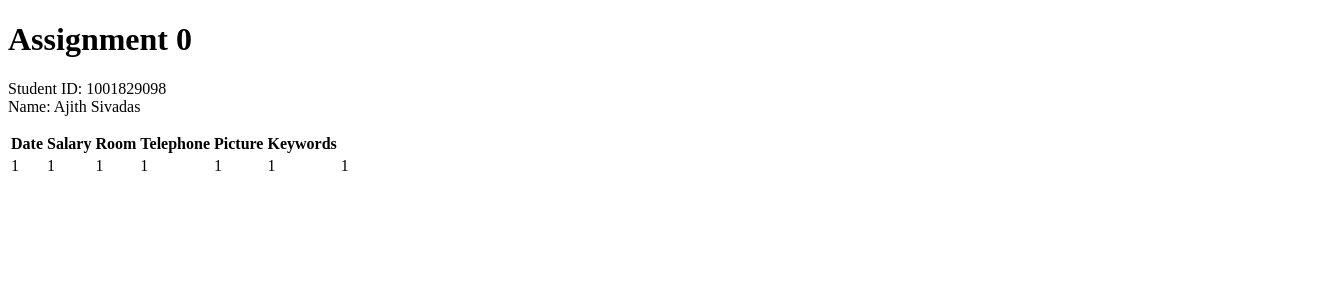
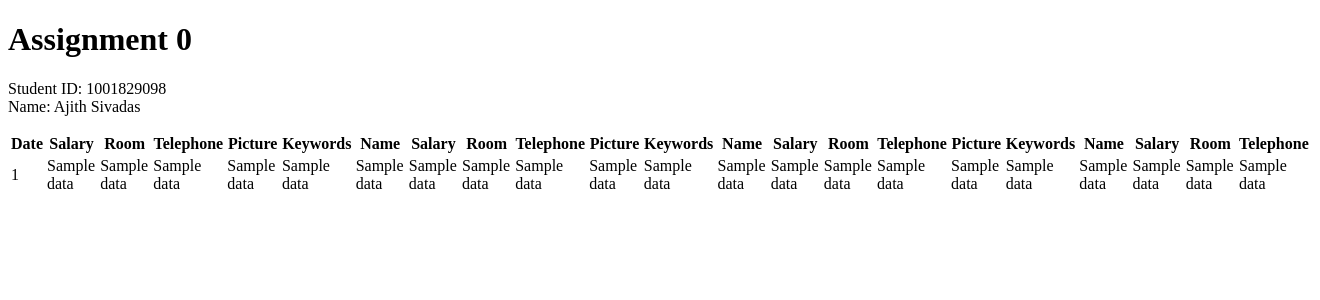
Before and after one commit to ajithsivadas/ADB, a Flask app: template templates/main.html in a window 1320 px wide. Shown: the part 44-344 px from the top of the page. Run offline with Flask 2, Linux system fonts and the light colour scheme; the template is opened without the code that fills it: most values are stand-ins (such as "Sample title", 1, 10 or a date in 2020).

Commit message:
Update main.html

```diff
--- a/templates/main.html
+++ b/templates/main.html
@@ -53,20 +53,49 @@
           <th scope="col">Telephone</th>
           <th scope="col">Picture</th>
           <th scope="col">Keywords</th>
-
+          <th scope="col">Name</th>
+          <th scope="col">Salary</th>
+          <th scope="col">Room</th>
+          <th scope="col">Telephone</th>
+          <th scope="col">Picture</th>
+          <th scope="col">Keywords</th>
+          <th scope="col">Name</th>
+          <th scope="col">Salary</th>
+          <th scope="col">Room</th>
+          <th scope="col">Telephone</th>
+          <th scope="col">Picture</th>
+          <th scope="col">Keywords</th>
+          <th scope="col">Name</th>
+          <th scope="col">Salary</th>
+          <th scope="col">Room</th>
+          <th scope="col">Telephone</th>
         </tr>
       </thead>
       <tbody>
         {% for data in table %}
         <tr>
-          <td>{{ data[0][0] }}</td>
-          <td>{{ data[0][2] }}</td>
-          <td>{{ data[0][3] }}</td>
-          <td>{{ data[0][4] }}</td>
-          <td>{{ data[0][5] }}</td>
-          <td>{{ data[0][6] }}</td>
-          <td>{{ data[0][7] }}</td>
-
+          <td>{{ data[0] }}</td>
+          <td>{{ data[1] }}</td>
+          <td>{{ data[2] }}</td>
+          <td>{{ data[3] }}</td>
+          <td>{{ data[4] }}</td>
+          <td>{{ data[5] }}</td>
+          <td>{{ data[6] }}</td>
+          <td>{{ data[7] }}</td>
+          <td>{{ data[8] }}</td>
+          <td>{{ data[9] }}</td>
+          <td>{{ data[10] }}</td>
+          <td>{{ data[11] }}</td>
+          <td>{{ data[12] }}</td>
+          <td>{{ data[13] }}</td>
+          <td>{{ data[14] }}</td>
+          <td>{{ data[15] }}</td>
+          <td>{{ data[16] }}</td>
+          <td>{{ data[17] }}</td>
+          <td>{{ data[18] }}</td>
+          <td>{{ data[19] }}</td>
+          <td>{{ data[20] }}</td>
+          <td>{{ data[21] }}</td>
         </tr>
         {% endfor %}
       </tbody>
```
